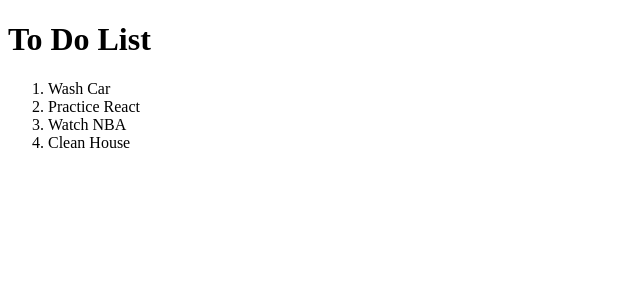
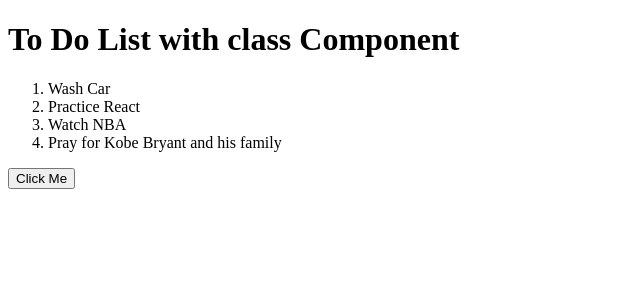
Before and after one commit to ElvisLee0725/react-to-dos, a React app: page / in a window 1280 px wide. Shown: the top 300 px of the page, without its empty margins (0-640 px from the left). Built offline with nearby package versions, Linux system fonts and the light colour scheme; the HTML template or start-up script is replaced by a standard one.

Commit message:
Transformed list component to class and add random button

```diff
--- a/src/components/app.jsx
+++ b/src/components/app.jsx
@@ -1,11 +1,13 @@
 import React from 'react';
 import ToDoList from './to_do_list';
+import Button from './button';
 
 function App(props) {
     return (
         <div>
-            <h1>To Do List</h1>
+            <h1>To Do List with class Component</h1>
             <ToDoList />
+            <Button />
         </div>
     );
 }
--- /dev/null
+++ b/src/components/button.jsx
@@ -0,0 +1,28 @@
+import React from 'react';
+
+class Button extends React.Component {
+    constructor(props) {
+        super(props);
+        this.toggleIsPink = this.toggleIsPink.bind(this);
+        this.state = {
+            isPink: false
+        }
+    }
+    toggleIsPink() {
+        this.setState({
+            isPink: !this.state.isPink
+        });
+    }
+    render() {
+        let btnClass = '';
+        if(this.state.isPink) {
+            btnClass = 'hotpink';
+        }
+        else {
+            btnClass = 'green';
+        }
+        return <button onClick={this.toggleIsPink} className={`btn ${btnClass}`}>Click Me</button>;
+    }
+}
+
+export default Button;
--- a/src/components/list_item.jsx
+++ b/src/components/list_item.jsx
@@ -1,7 +1,13 @@
 import React from 'react';
 
-function ListItem(props) {
-    return <li>{props.title}</li>;
+class ListItem extends React.Component {
+    render() {
+        return (
+            <div>
+                <li>{this.props.title}</li>
+            </div>
+        );
+    }
 }
 
 export default ListItem;
--- a/src/components/to_do_list.jsx
+++ b/src/components/to_do_list.jsx
@@ -16,11 +16,18 @@
     },
     {
         id: '04',
-        title: 'Clean House'
+        title: 'Pray for Kobe Bryant and his family'
     }
-]
+];
 
-function ToDoList(props) {
+class ToDoList extends React.Component {
+    constructor(props) {
+        super(props);
+        this.state = {
+            list: []
+        };
+    }
+    render() {
         const toDoElements = toDos.map((item) =>
             <ListItem key={item.id} title={item.title} />
         );
@@ -31,5 +38,6 @@
             </ol>
         );
     }
+}
 
 export default ToDoList;
```
Also changed, not shown: 3 other files (tests, documents, lock files or other folders). Lines whose indentation alone changed are shown as unchanged.
